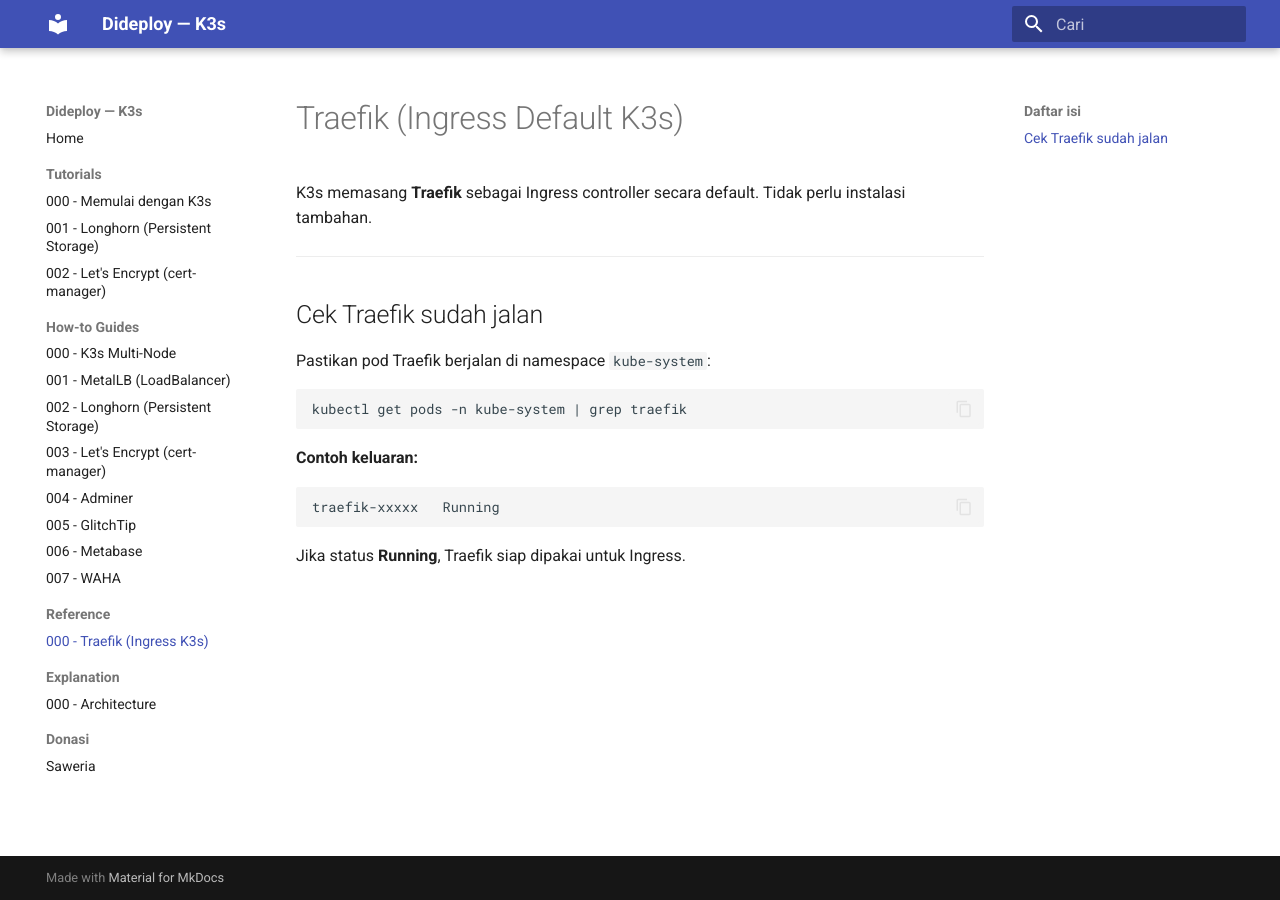
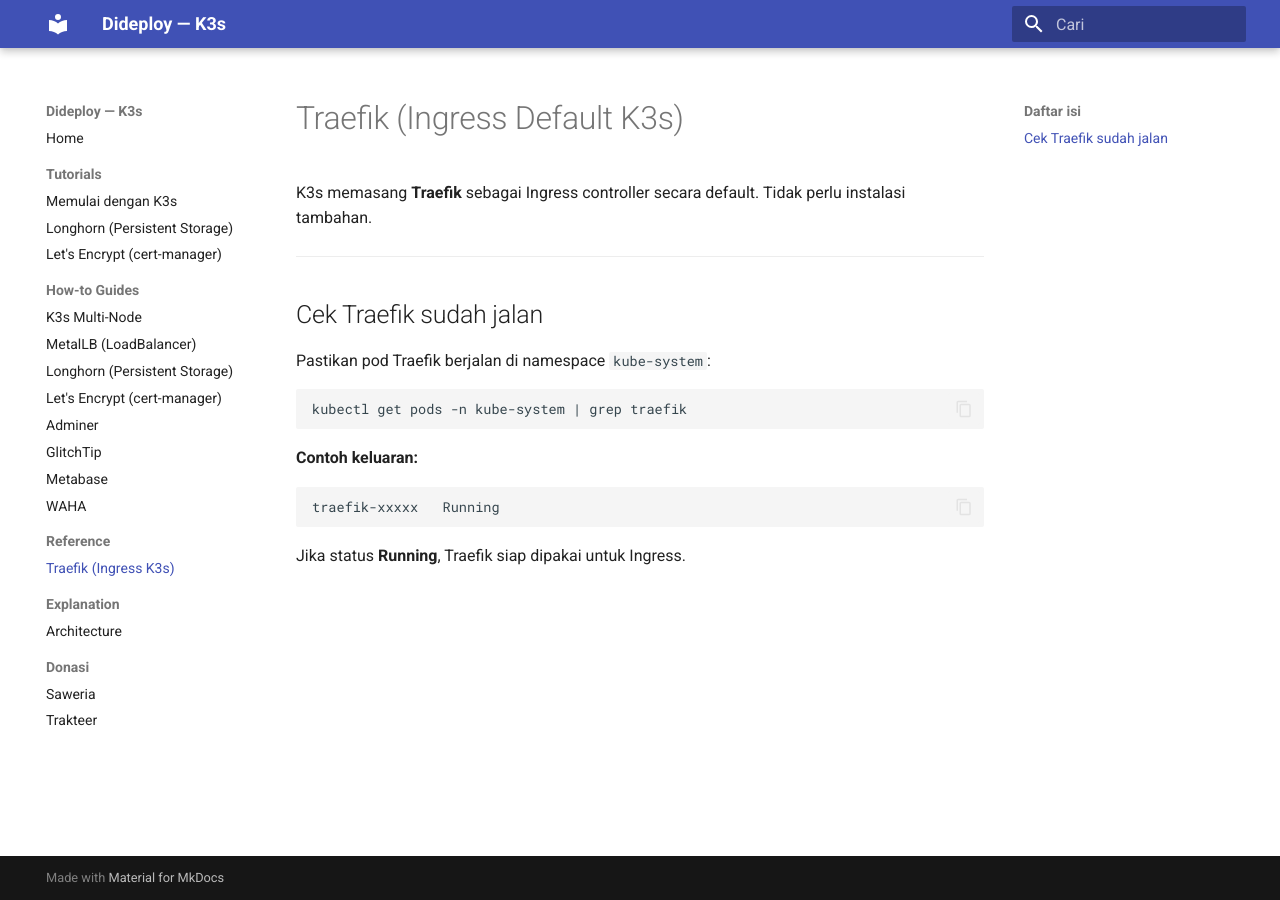
Before and after one commit to agung96tm/dideploy, an MkDocs documentation site: the page built from docs/reference/001-traefik.md, in a window 1280 px wide. Built offline with MkDocs 1.6.1 and Material for MkDocs 9.7.7, drawn with Linux system fonts in a browser that asks for light colours.

Commit message:
fix docs

```diff
--- a/mkdocs.yml
+++ b/mkdocs.yml
@@ -29,23 +29,23 @@
 nav:
   - Home: index.md
   - Tutorials:
-      - 000 - Memulai dengan K3s: tutorials/000-k3s-getting-started.md
-      - 001 - Longhorn (Persistent Storage): tutorials/001-longhorn.md
-      - 002 - Let's Encrypt (cert-manager): tutorials/002-letsencrypt-cert-manager.md
+      - Memulai dengan K3s: tutorials/000-k3s-getting-started.md
+      - Longhorn (Persistent Storage): tutorials/001-longhorn.md
+      - Let's Encrypt (cert-manager): tutorials/002-letsencrypt-cert-manager.md
   - How-to Guides:
-      - 000 - K3s Multi-Node: how-to/000-k3s-multi-node.md
-      - 001 - MetalLB (LoadBalancer): how-to/001-metallb-loadbalancer.md
-      - 002 - Longhorn (Persistent Storage): how-to/002-longhorn.md
-      - 003 - Let's Encrypt (cert-manager): how-to/003-letsencrypt-cert-manager.md
-      - 004 - Adminer: how-to/004-adminer.md
-      - 005 - GlitchTip: how-to/005-glitchtip.md
-      - 006 - Metabase: how-to/006-metabase.md
-      - 007 - WAHA: how-to/007-waha.md
+      - K3s Multi-Node: how-to/000-k3s-multi-node.md
+      - MetalLB (LoadBalancer): how-to/001-metallb-loadbalancer.md
+      - Longhorn (Persistent Storage): how-to/002-longhorn.md
+      - Let's Encrypt (cert-manager): how-to/003-letsencrypt-cert-manager.md
+      - Adminer: how-to/004-adminer.md
+      - GlitchTip: how-to/005-glitchtip.md
+      - Metabase: how-to/006-metabase.md
+      - WAHA: how-to/007-waha.md
   - Reference:
-      - 000 - Traefik (Ingress K3s): reference/001-traefik.md
+      - Traefik (Ingress K3s): reference/001-traefik.md
   - Explanation:
-      - 000 - Architecture: explanation/000-architecture.md
+      - Architecture: explanation/000-architecture.md
   - Donasi:
       - Saweria: https://saweria.co/agung96tm
-      # - Trakteer: https://trakteer.id/username
+      - Trakteer: https://trakteer.id/agung96tm
       # tambah platform lain di sini
```
Also changed, not shown: docs/index.md (+1 -1 lines).
